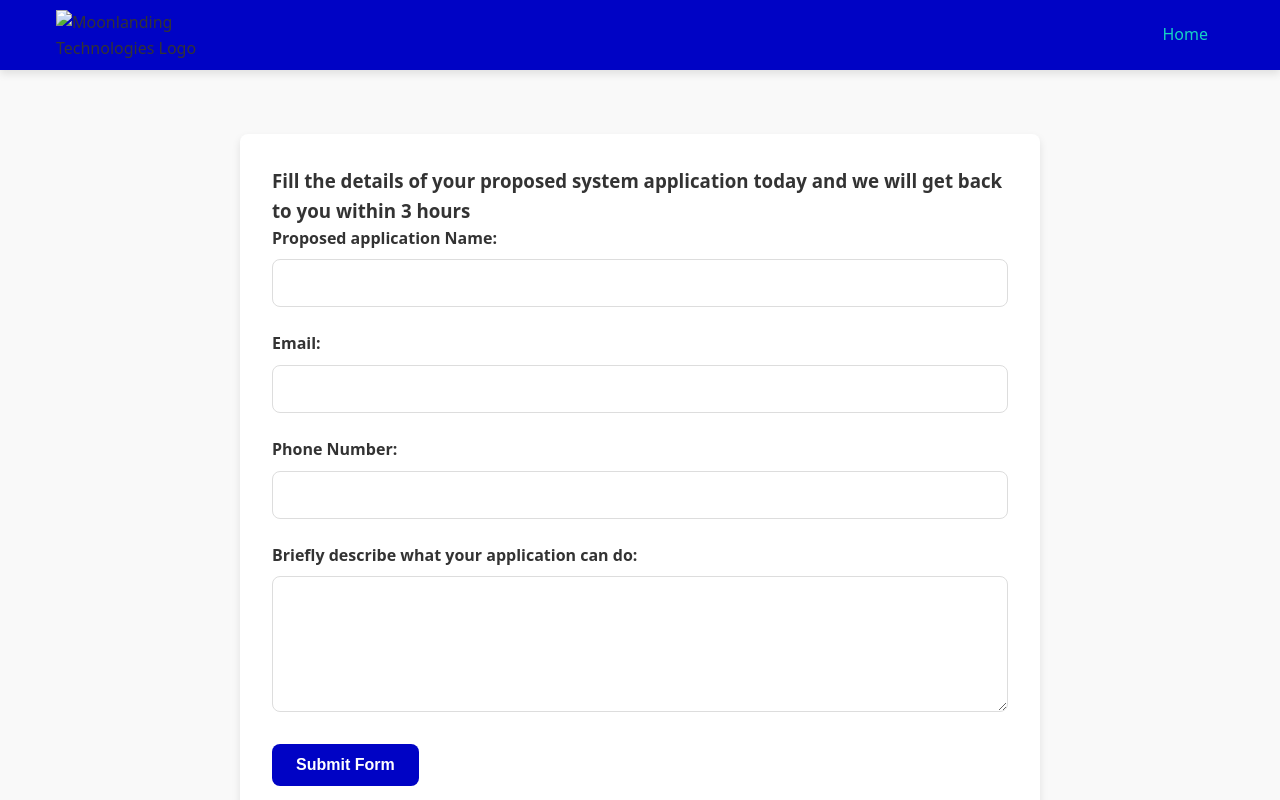
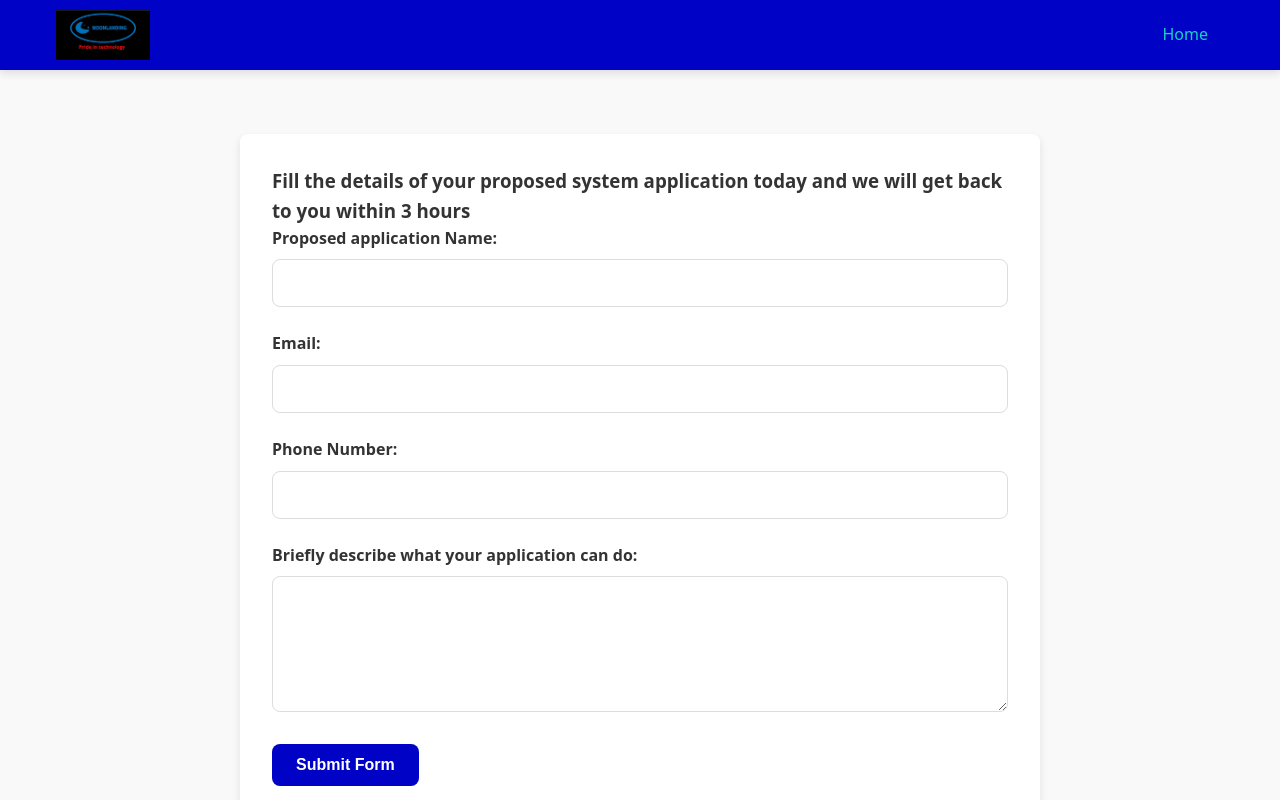
Before and after one commit to Gidigit/moonlanding, a plain HTML site: page systemapplication.html in a window 1280 px wide. Shown: the top 800 px of the page. Drawn offline with Linux system fonts and the light colour scheme.

Commit message:
Update systemapplication.html

```diff
--- a/systemapplication.html
+++ b/systemapplication.html
@@ -16,7 +16,7 @@
     <header class="header">
         <nav aria-label="Main navigation">
             <div class="logo">
-                <img src="images/logo.jpg" alt="Moonlanding Technologies Logo" width="150" height="50">
+                <img src="logo.jpg" alt="Moonlanding Technologies Logo" width="150" height="50">
             </div>
             <button class="menu-toggle" id="menu-toggle" aria-label="Toggle navigation menu">
                 <i class="fas fa-bars"></i>
```
